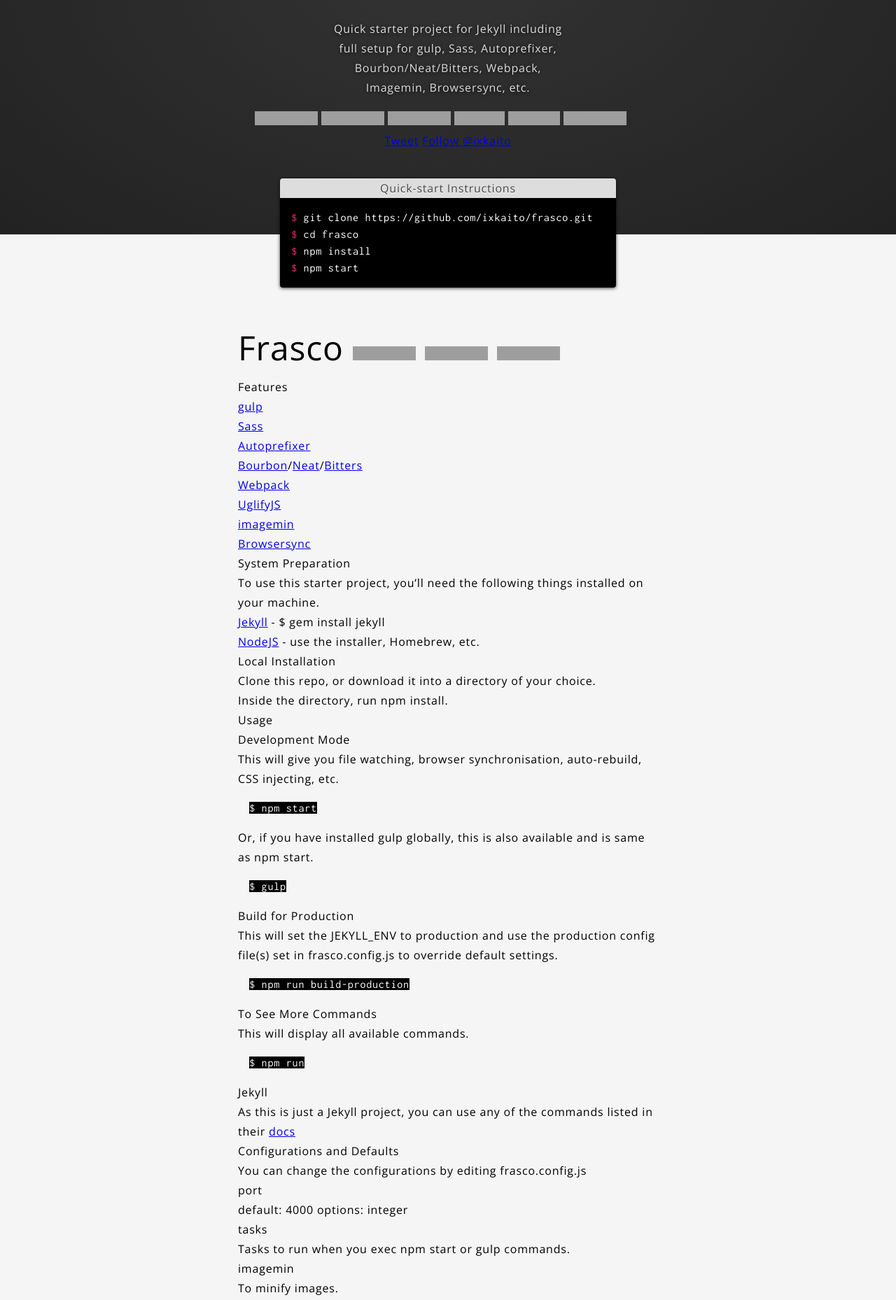
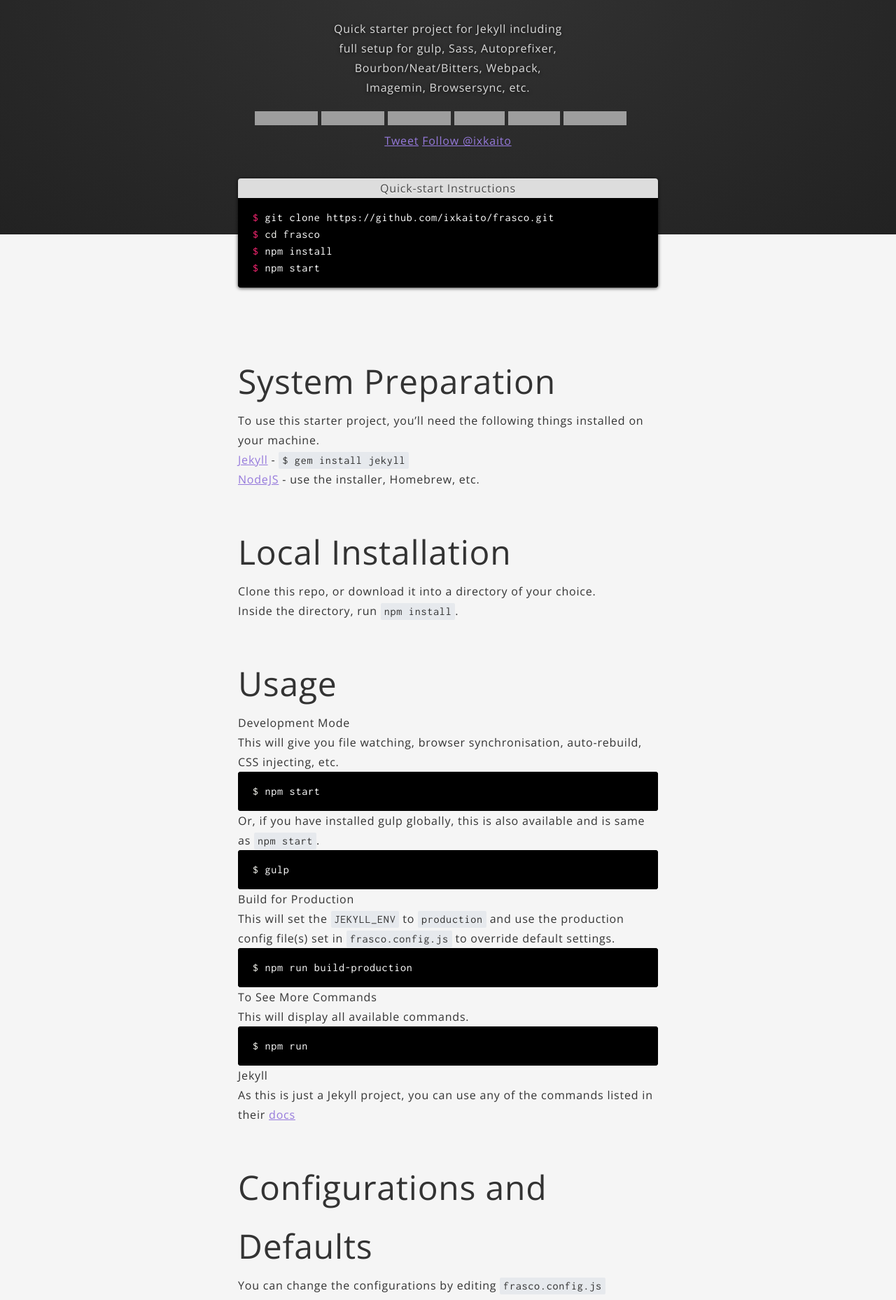
Before and after one commit to ixkaito/frasco, a Jekyll site: the page built from index.md, in a window 1280 px wide. Shown: the part 421-2279 px from the top of the page at 70% size. Built offline with Jekyll 4.4.1, drawn with Linux system fonts in a browser that asks for light colours; a script that is not in the unit is left out; comment, search, counter and statistics services are not loaded; grey boxes are pictures that could not be loaded.

Commit message:
Improve the style

```diff
--- a/assets/_sass/_variables.scss
+++ b/assets/_sass/_variables.scss
@@ -6,3 +6,7 @@
 
 $dark-gray: #222;
 $light-gray: #f5f5f5;
+
+$purple: #967adc;
+
+$brand-color: $purple;
--- a/assets/_sass/main.scss
+++ b/assets/_sass/main.scss
@@ -14,8 +14,16 @@
 	letter-spacing: 0.05em;
 }
 
+a {
+	color: $brand-color;
+	text-decoration: underline;
+
+	&:hover {
+		text-decoration: none;
+	}
+}
+
 pre {
-	font-family: $inconsolata;
 	line-height: 1;
 	padding: 1em;
 
@@ -24,6 +32,20 @@
 		color: #fff;
 		line-height: 1.5;
 	}
+}
+
+code {
+	background: #e6e9ed;
+	border-radius: 2px;
+	display: inline-block;
+	font-family: $inconsolata;
+	padding: 0 .3em;
+	line-height: 1.5;
+}
+
+.highlight {
+	background: #000;
+	border-radius: 4px;
 }
 
 .hero {
@@ -71,7 +93,7 @@
 	box-shadow: 0 1px 5px rgba(#000, .75);
 	margin: 40px auto;
 	overflow: hidden;
-	width: 480px;
+	width: 600px;
 
 	.quick-start-header {
 		background: #ddd;
@@ -83,11 +105,17 @@
 
 .docs {
 	@include outer-container;
+	color: #333;
 	padding-top: 120px;
 
 	h1 {
-		font-size: 48px;
-		font-family: $open-sans;
+		font-size: 60px;
 		font-weight: 300;
 	}
+
+	h2 {
+		font-size: 48px;
+		font-weight: 300;
+		margin-top: 1em;
+	}
 }
--- a/index.md
+++ b/index.md
@@ -1,19 +1,6 @@
 ---
 layout: index
 ---
-
-# Frasco [![GitHub release](https://img.shields.io/github/release/ixkaito/frasco.svg)](https://github.com/ixkaito/frasco/releases) [![Build Status](https://travis-ci.org/ixkaito/frasco.svg?branch=master)](https://travis-ci.org/ixkaito/frasco) [![license](https://img.shields.io/github/license/ixkaito/frasco.svg?maxAge=2592000)](https://github.com/ixkaito/frasco/blob/master/LICENSE)
-
-## Features
-
-- [gulp](http://gulpjs.com/)
-- [Sass](http://sass-lang.com/)
-- [Autoprefixer](https://github.com/postcss/autoprefixer)
-- [Bourbon](http://bourbon.io/)/[Neat](http://neat.bourbon.io/)/[Bitters](http://bitters.bourbon.io/)
-- [Webpack](https://webpack.github.io/)
-- [UglifyJS](https://github.com/mishoo/UglifyJS2)
-- [imagemin](https://github.com/imagemin/imagemin)
-- [Browsersync](https://www.browsersync.io/)
 
 ## System Preparation
 
```
Also changed, not shown: assets/css/main.css.
